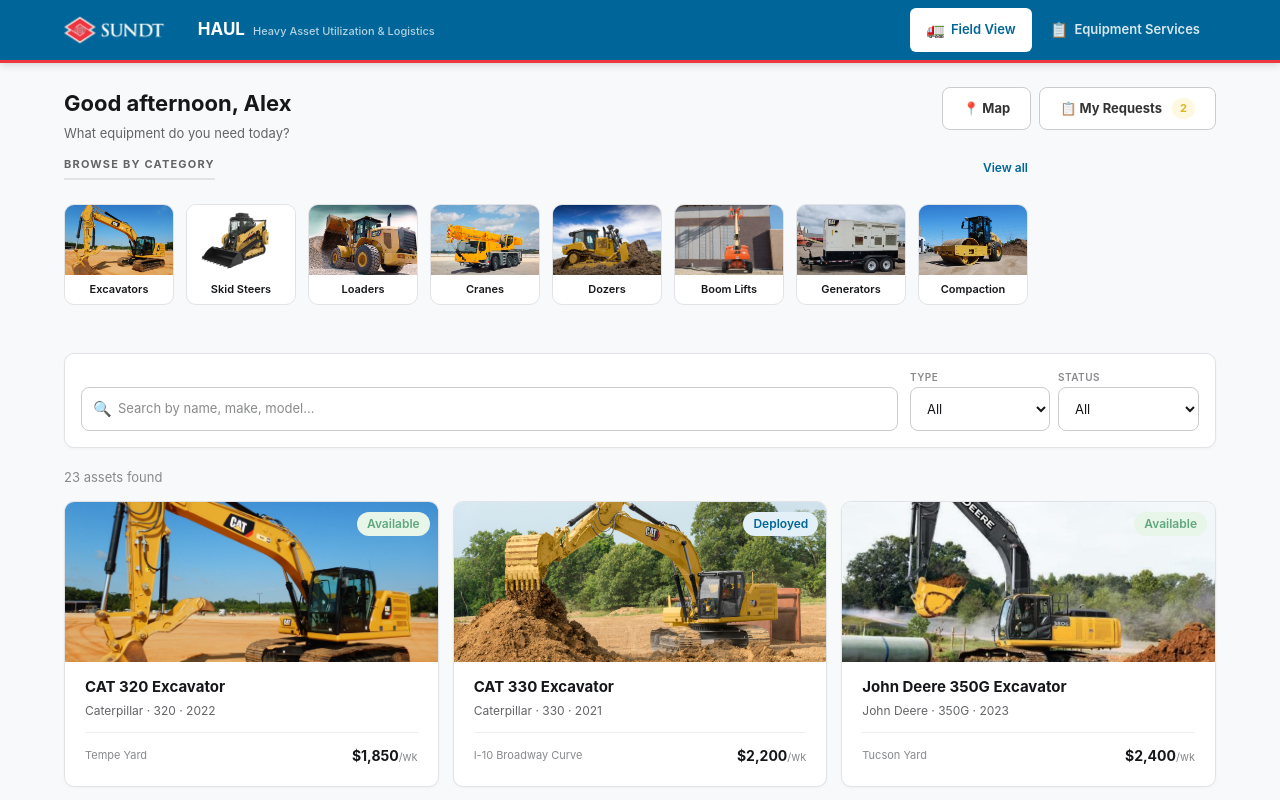
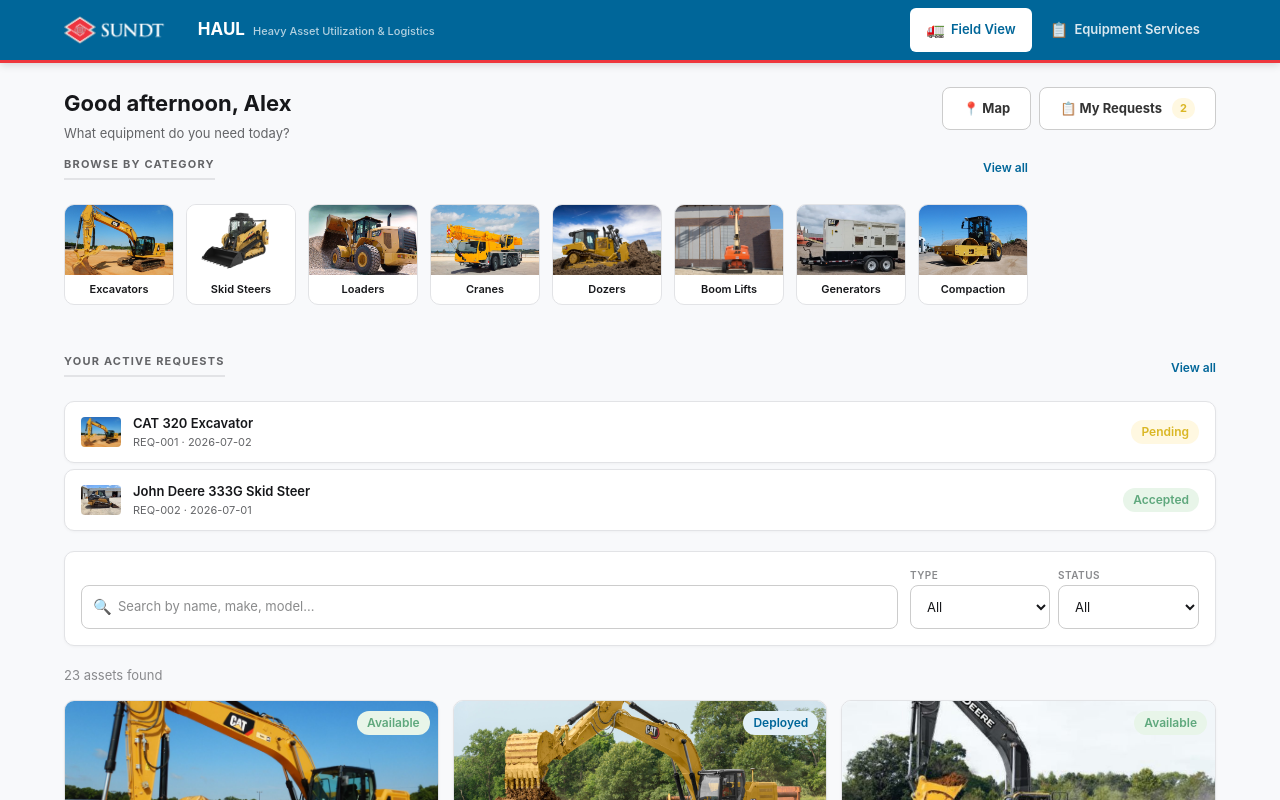
Before and after one commit to ewbardalezsundt/haul, a Next.js app: page / in a window 1280 px wide. Shown: the top 800 px of the page. Built offline with nearby package versions, Linux system fonts and the light colour scheme.

Commit message:
SPEC-013

```diff
--- a/src/components/FieldView.tsx
+++ b/src/components/FieldView.tsx
@@ -53,6 +53,12 @@
       return true;
     });
   }, [search, category, statusFilter, locationFilter]);
+
+  const activeRequests = useMemo(() => {
+    return requests
+      .filter((r) => ["Pending", "Accepted", "In Transit"].includes(r.status))
+      .slice(0, 2);
+  }, [requests]);
 
   if (confirmReqId) {
     return (
@@ -225,6 +231,59 @@
         </div>
         </div>
       </div>
+
+      {/* Your Active Requests */}
+      {activeRequests.length > 0 && (
+        <div style={{ marginBottom: 20 }}>
+          <div style={{ display: "flex", justifyContent: "space-between", alignItems: "center", marginBottom: 12 }}>
+            <SectionLabel>Your Active Requests</SectionLabel>
+            <button
+              onClick={() => setShowRequests(true)}
+              style={{
+                fontSize: 12,
+                color: S.navy,
+                border: "none",
+                background: "none",
+                cursor: "pointer",
+                fontWeight: 600,
+                padding: 0,
+                marginBottom: 6,
+              }}
+            >
+              View all
+            </button>
+          </div>
+          {activeRequests.map((req) => {
+            const asset = ASSETS.find((a) => a.id === req.assetId);
+            return (
+              <div
+                key={req.id}
+                style={{
+                  ...cardStyle,
+                  padding: "12px 16px",
+                  marginBottom: 6,
+                  display: "flex",
+                  alignItems: "center",
+                  gap: 12,
+                }}
+              >
+                <img
+                  src={asset?.photo}
+                  alt=""
+                  style={{ width: 40, height: 30, objectFit: "cover", borderRadius: 4, flexShrink: 0 }}
+                />
+                <div style={{ flex: 1, minWidth: 0 }}>
+                  <div style={{ fontSize: 13, fontWeight: 600, color: S.black90 }}>{asset?.name}</div>
+                  <div style={{ fontSize: 11, color: S.black70 }}>
+                    {req.id} · {req.startDate}
+                  </div>
+                </div>
+                <StatusBadge status={req.status} />
+              </div>
+            );
+          })}
+        </div>
+      )}
 
       {/* Map (tablet + desktop) */}
       {showMap && !isMobile && (
```
